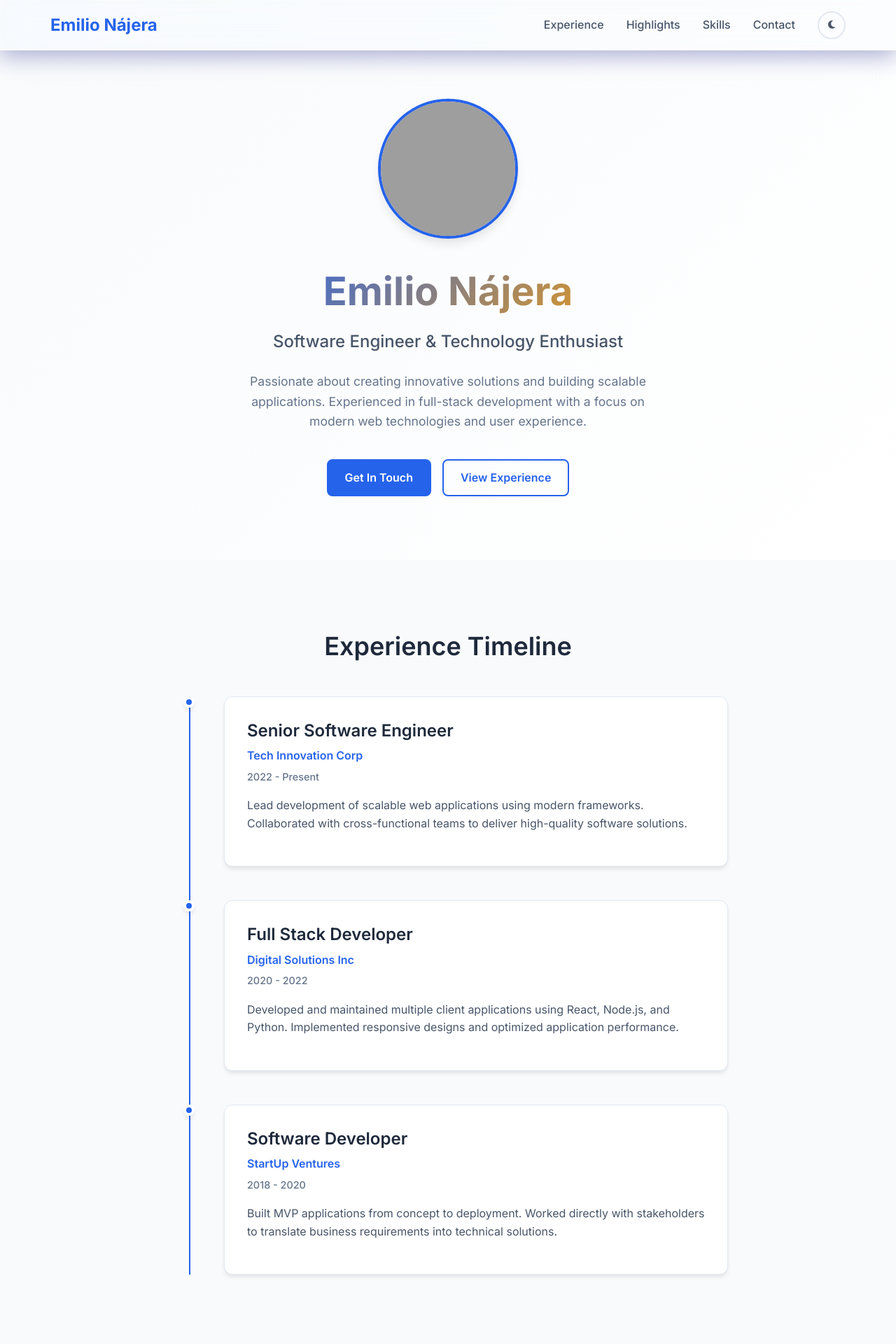
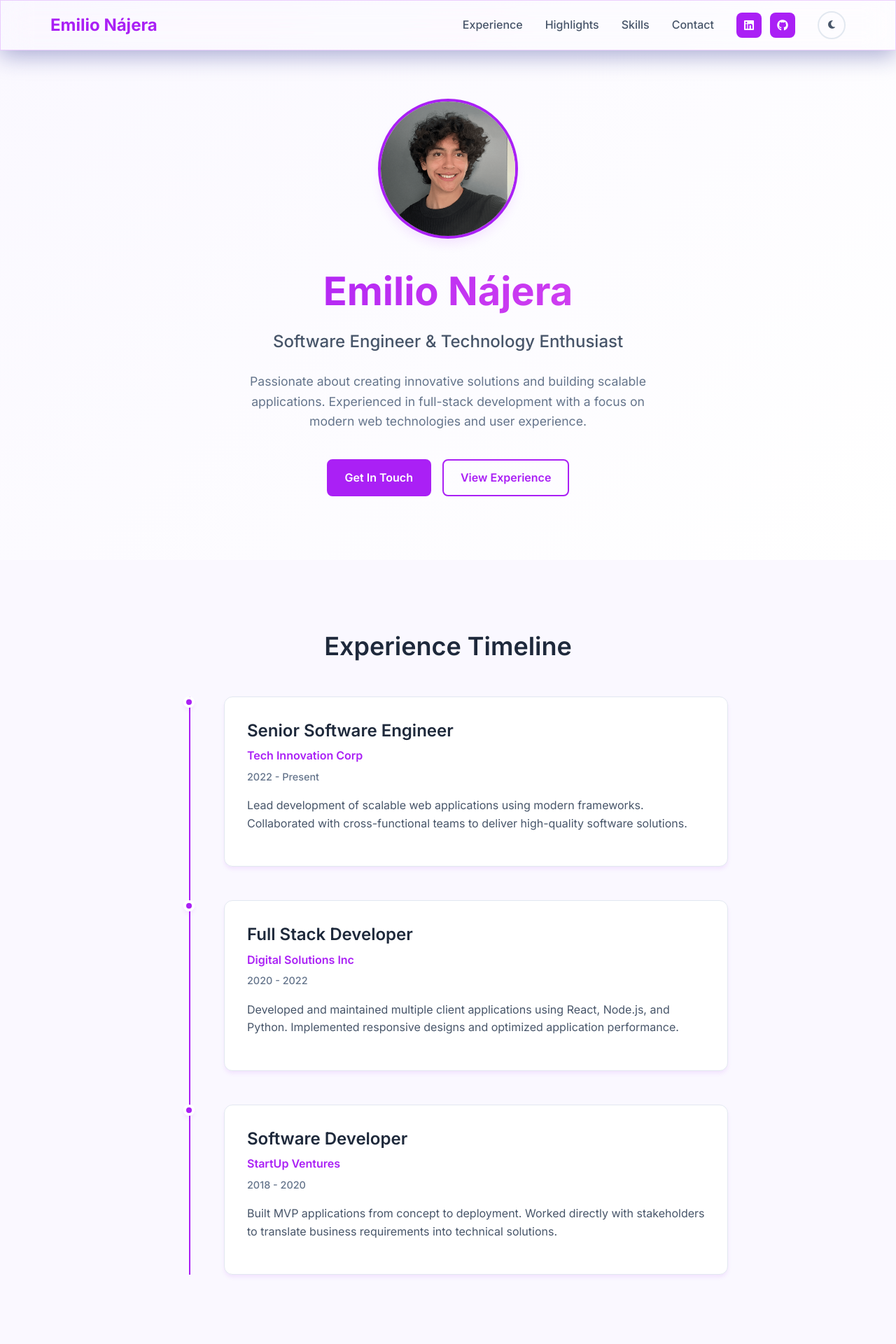
Before and after one commit to emilionajera/minimalist-portfolio, a Flask app: page / in a window 1280 px wide. Shown: the top 1920 px of the page at 70% size. Run offline with Flask 3, Linux system fonts and the light colour scheme; grey boxes are pictures that could not be loaded.

Commit message:
Update website theme to purple, add social links, and replace photo
Updates CSS variables for purple theme, adds LinkedIn/GitHub links to nav and replaces profile picture in index.html.

Replit-Commit-Author: Agent
Replit-Commit-Session-Id: 53c0f571-4592-4ba5-ae2e-1a5fa4bf352c
Replit-Commit-Screenshot-Url: https://storage.googleapis.com/screenshot-production-us-central1/50c5838e-b311-414a-b7c4-bf068c5cf593/5b09b201-4427-4c44-9099-6996e9a46ef0.jpg

```diff
--- a/static/css/style.css
+++ b/static/css/style.css
@@ -1,40 +1,40 @@
 /* CSS Custom Properties for Theme */
 :root {
-  /* Light theme colors */
-  --primary-color: #2563eb;
-  --primary-dark: #1d4ed8;
+  /* Light theme colors - Purple theme */
+  --primary-color: #aa20f5;
+  --primary-dark: #8e1bc9;
   --secondary-color: #64748b;
-  --accent-color: #f59e0b;
+  --accent-color: #d946ef;
   --background-color: #ffffff;
-  --surface-color: #f8fafc;
+  --surface-color: #faf8ff;
   --text-primary: #1e293b;
   --text-secondary: #475569;
   --text-muted: #64748b;
   --border-color: #e2e8f0;
-  --shadow-light: 0 1px 3px 0 rgba(0, 0, 0, 0.1);
-  --shadow-medium: 0 4px 6px -1px rgba(0, 0, 0, 0.1);
-  --shadow-large: 0 10px 15px -3px rgba(0, 0, 0, 0.1);
+  --shadow-light: 0 1px 3px 0 rgba(170, 32, 245, 0.1);
+  --shadow-medium: 0 4px 6px -1px rgba(170, 32, 245, 0.1);
+  --shadow-large: 0 10px 15px -3px rgba(170, 32, 245, 0.1);
   --glass-bg: rgba(255, 255, 255, 0.1);
-  --glass-border: rgba(255, 255, 255, 0.2);
+  --glass-border: rgba(170, 32, 245, 0.2);
 }
 
 body[data-theme="dark"] {
-  /* Dark theme colors */
-  --primary-color: #60a5fa;
-  --primary-dark: #3b82f6;
+  /* Dark theme colors - Purple theme */
+  --primary-color: #c084fc;
+  --primary-dark: #a855f7;
   --secondary-color: #cbd5e1;
-  --accent-color: #fbbf24;
-  --background-color: #0f172a;
-  --surface-color: #1e293b;
+  --accent-color: #d946ef;
+  --background-color: #0f0a1a;
+  --surface-color: #1a0f2e;
   --text-primary: #f8fafc;
   --text-secondary: #e2e8f0;
   --text-muted: #94a3b8;
   --border-color: #334155;
-  --shadow-light: 0 1px 3px 0 rgba(0, 0, 0, 0.5);
-  --shadow-medium: 0 4px 6px -1px rgba(0, 0, 0, 0.5);
-  --shadow-large: 0 10px 15px -3px rgba(0, 0, 0, 0.5);
-  --glass-bg: rgba(15, 23, 42, 0.1);
-  --glass-border: rgba(255, 255, 255, 0.1);
+  --shadow-light: 0 1px 3px 0 rgba(170, 32, 245, 0.3);
+  --shadow-medium: 0 4px 6px -1px rgba(170, 32, 245, 0.3);
+  --shadow-large: 0 10px 15px -3px rgba(170, 32, 245, 0.3);
+  --glass-bg: rgba(15, 10, 26, 0.1);
+  --glass-border: rgba(170, 32, 245, 0.2);
 }
 
 /* Base Styles */
@@ -189,6 +189,42 @@ body[data-theme="dark"] .nav-header {
 .theme-toggle:hover {
   border-color: var(--primary-color);
   color: var(--primary-color);
+}
+
+/* Social Links in Navigation */
+.social-links {
+  display: flex;
+  align-items: center;
+  gap: 0.75rem;
+}
+
+.social-link {
+  display: flex;
+  align-items: center;
+  justify-content: center;
+  width: 36px;
+  height: 36px;
+  background: var(--primary-color);
+  color: white;
+  text-decoration: none;
+  border-radius: 8px;
+  transition: all 0.3s ease;
+  font-size: 1rem;
+}
+
+.social-link:hover {
+  background: var(--primary-dark);
+  transform: translateY(-2px);
+  box-shadow: var(--shadow-medium);
+}
+
+body[data-theme="dark"] .social-link {
+  background: var(--primary-color);
+  color: white;
+}
+
+body[data-theme="dark"] .social-link:hover {
+  background: var(--primary-dark);
 }
 
 .mobile-menu-toggle {
@@ -586,6 +622,16 @@ body[data-theme="dark"] .hero-title {
     display: none;
   }
 
+  .social-links {
+    gap: 0.5rem;
+  }
+
+  .social-link {
+    width: 32px;
+    height: 32px;
+    font-size: 0.9rem;
+  }
+
   .mobile-menu-toggle {
     display: flex;
   }
--- a/templates/index.html
+++ b/templates/index.html
@@ -29,6 +29,14 @@
                 <a href="#highlights" class="nav-link">Highlights</a>
                 <a href="#skills" class="nav-link">Skills</a>
                 <a href="#contact" class="nav-link">Contact</a>
+                <div class="social-links">
+                    <a href="https://www.linkedin.com/in/emilionajera/" class="social-link" target="_blank" rel="noopener noreferrer" aria-label="LinkedIn Profile">
+                        <i class="fab fa-linkedin"></i>
+                    </a>
+                    <a href="https://github.com/emilionajera" class="social-link" target="_blank" rel="noopener noreferrer" aria-label="GitHub Profile">
+                        <i class="fab fa-github"></i>
+                    </a>
+                </div>
                 <button class="theme-toggle" id="themeToggle" aria-label="Toggle theme">
                     <i class="fas fa-moon"></i>
                 </button>
@@ -46,7 +54,7 @@
         <div class="hero-container">
             <div class="hero-content" data-aos="fade-up" data-aos-duration="1000">
                 <div class="hero-image">
-                    <img src="{{ url_for('static', filename='images/emilio-profile.jpg') }}" alt="Emilio Nájera" class="profile-image">
+                    <img src="{{ url_for('static', filename='images/emilio-profile-new.jpg') }}" alt="Emilio Nájera" class="profile-image">
                 </div>
                 <h1 class="hero-title">Emilio Nájera</h1>
                 <p class="hero-subtitle">Software Engineer & Technology Enthusiast</p>
@@ -225,11 +233,11 @@
                         <i class="fas fa-envelope"></i>
                         <span>emilio.najera@example.com</span>
                     </a>
-                    <a href="https://linkedin.com/in/emilio-najera" class="contact-link" target="_blank" rel="noopener noreferrer">
+                    <a href="https://www.linkedin.com/in/emilionajera/" class="contact-link" target="_blank" rel="noopener noreferrer">
                         <i class="fab fa-linkedin"></i>
                         <span>LinkedIn Profile</span>
                     </a>
-                    <a href="https://github.com/emilio-najera" class="contact-link" target="_blank" rel="noopener noreferrer">
+                    <a href="https://github.com/emilionajera" class="contact-link" target="_blank" rel="noopener noreferrer">
                         <i class="fab fa-github"></i>
                         <span>GitHub Profile</span>
                     </a>
```
Also changed, not shown: attached_assets/Captura de pantalla 2025-07-09 a la(s) 14.06.55_1752095229376.png (added), static/images/emilio-profile-new.jpg (added).
